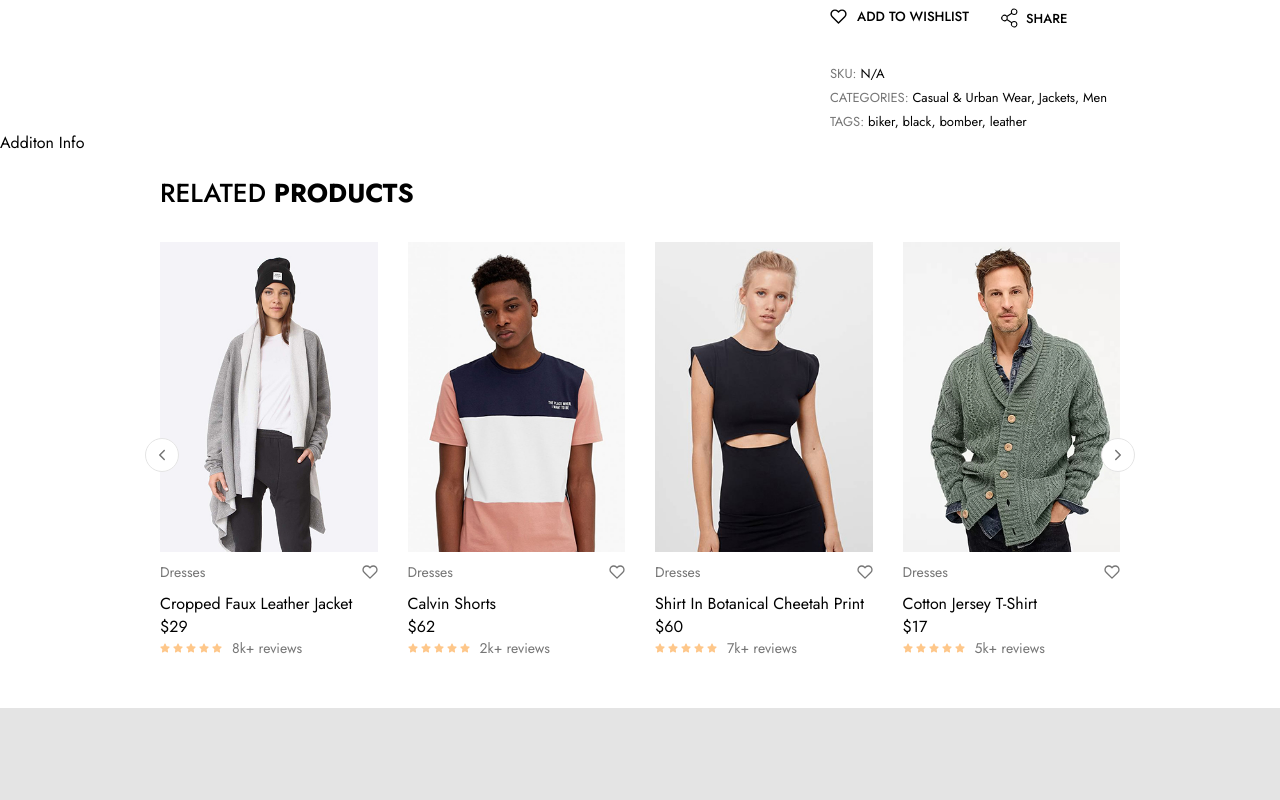
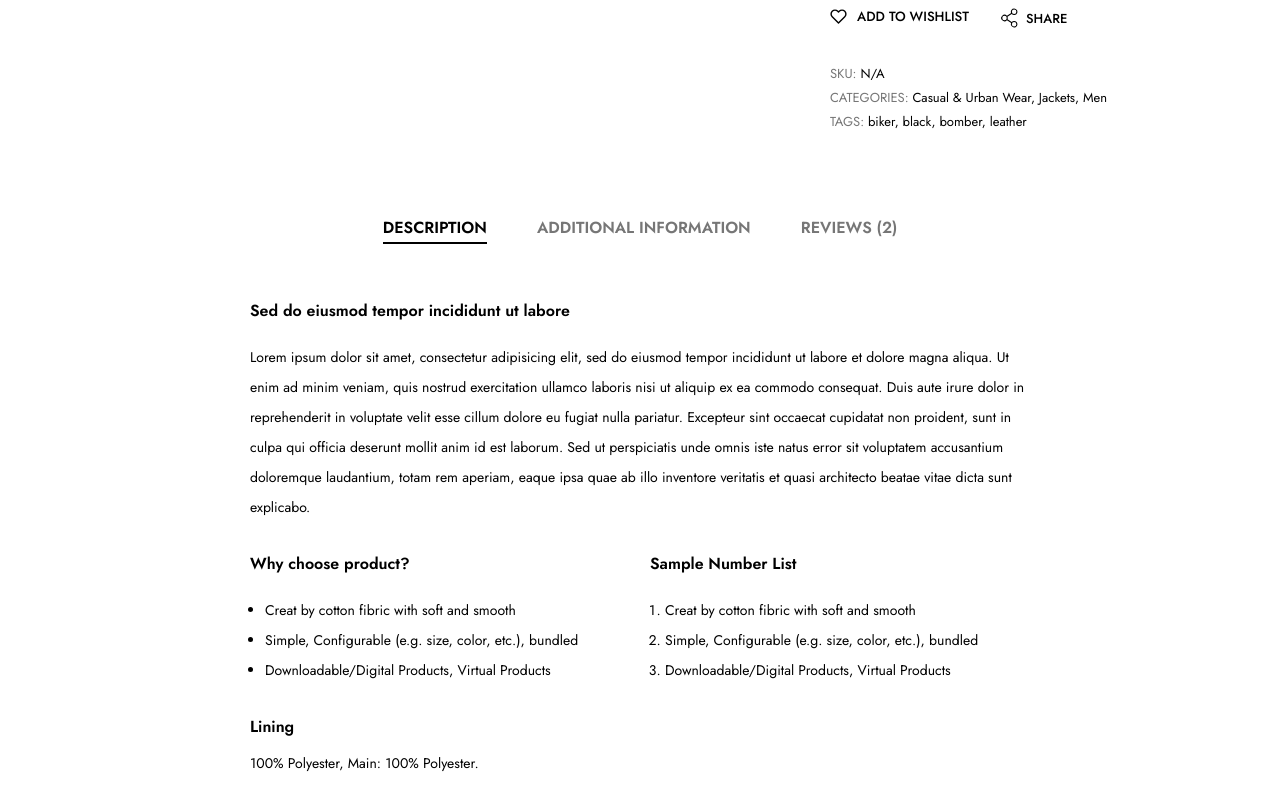
Before and after one commit to toyor009/ShopNow, a React (Create React App) app: page /product in a window 1280 px wide. Shown: the part 660-1460 px from the top of the page. Built offline with nearby package versions, Linux system fonts and the light colour scheme.

Commit message:
"Add tabs for product additional info with description, additional info, and reviews; add state to manage active tab"

```diff
--- a/src/Components/Product/AdditonInfo/AdditionalInfo.css
+++ b/src/Components/Product/AdditonInfo/AdditionalInfo.css
@@ -0,0 +1,155 @@
+.productAdditionalInfo {
+  display: flex;
+  flex-direction: column;
+  align-items: center;
+  gap: 40px;
+  padding: 0 160px;
+  margin: 85px 0;
+}
+
+.productAdditonalInfoContainer {
+  display: flex;
+  flex-direction: column;
+  align-items: center;
+  gap: 60px;
+  padding: 0 90px;
+}
+
+.aiTabs {
+  display: flex;
+  flex-wrap: wrap;
+  align-items: center;
+  justify-content: center;
+  gap: 50px;
+}
+
+.aiTabs p {
+  border: none;
+  cursor: pointer;
+  text-decoration: none;
+  text-transform: uppercase;
+  font-size: 16px;
+  font-weight: 600;
+  position: relative;
+  transition: color 0.3s;
+  color: #767676;
+  text-decoration: none;
+}
+
+.aiTabs p:hover {
+  color: black;
+}
+
+.aiTabs p.aiActive {
+  color: black;
+}
+
+.aiTabs p.aiActive::after {
+  content: "";
+  position: absolute;
+  bottom: -5px;
+  left: 0;
+  width: 100%;
+  height: 2px;
+  background-color: rgb(0, 0, 0);
+}
+
+.aiTabs p:not(.aiActive)::after {
+  content: "";
+  position: absolute;
+  bottom: -5px;
+  left: 0;
+  width: 0;
+  height: 2px;
+  background-color: rgb(0, 0, 0);
+  transition: width 0.2s ease, left 0.2s ease;
+}
+
+.aiTabs p:not(.aiActive):hover::after {
+  width: 100%;
+  left: 0;
+  transition-delay: 0.2s;
+}
+
+/* Tab1 */
+
+.aiTabDescription {
+  display: flex;
+  flex-direction: column;
+  gap: 30px;
+}
+
+.descriptionPara {
+  display: flex;
+  flex-direction: column;
+  gap: 20px;
+}
+
+.descriptionPara h3 {
+  font-size: 16px;
+  font-weight: 600;
+}
+
+.descriptionPara p {
+  font-size: 14px;
+  font-weight: 400;
+  line-height: 30px;
+}
+
+.descriptionPara p ul {
+  padding-left: 15px;
+}
+
+.descriptionPara p ol {
+  padding-left: 15px;
+}
+
+.descriptionParaGrid {
+  display: grid;
+  grid-template-columns: 1fr 1fr;
+  gap: 20px;
+}
+
+/* reponsive */
+
+@media screen and (max-width: 1210px) {
+  .productAdditionalInfo {
+    padding: 0 60px;
+  }
+
+  .productAdditonalInfoContainer {
+    padding: 0 50px;
+  }
+}
+
+@media screen and (max-width: 768px) {
+  .aiTabs p {
+    font-size: 14px;
+  }
+
+  .productAdditonalInfoContainer {
+    padding: 0;
+  }
+
+  .descriptionPara {
+    gap: 15px;
+  }
+
+  .descriptionParaGrid {
+    grid-template-columns: 1fr;
+  }
+}
+
+@media screen and (max-width: 450px) {
+  .productAdditionalInfo {
+    padding: 0 20px;
+  }
+
+  .aiTabs {
+    gap: 20px;
+  }
+
+  .descriptionPara {
+    gap: 10px;
+  }
+}
--- a/src/Components/Product/AdditonInfo/AdditionalInfo.jsx
+++ b/src/Components/Product/AdditonInfo/AdditionalInfo.jsx
@@ -1,8 +1,108 @@
-import React from "react";
+import React, { useState } from "react";
 import "./AdditionalInfo.css";
 
 const AdditionalInfo = () => {
-  return <div>Additon Info</div>;
+  const [activeTab, setActiveTab] = useState("aiTab1");
+
+  const handleTabClick = (tab) => {
+    setActiveTab(tab);
+  };
+
+  return (
+    <div className="productAdditionalInfo">
+      <div className="productAdditonalInfoContainer">
+        <div className="productAdditionalInfoTabs">
+          <div className="aiTabs">
+            <p
+              onClick={() => handleTabClick("aiTab1")}
+              className={activeTab === "aiTab1" ? "aiActive" : ""}
+            >
+              Description
+            </p>
+            <p
+              onClick={() => handleTabClick("aiTab2")}
+              className={activeTab === "aiTab2" ? "aiActive" : ""}
+            >
+              Additional Information
+            </p>
+            <p
+              onClick={() => handleTabClick("aiTab3")}
+              className={activeTab === "aiTab3" ? "aiActive" : ""}
+            >
+              Reviews (2)
+            </p>
+          </div>
+        </div>
+        <div className="productAdditionalInfoContent">
+          {/* Tab1 */}
+
+          {activeTab === "aiTab1" && (
+            <div className="aiTabDescription">
+              <div className="descriptionPara">
+                <h3>Sed do eiusmod tempor incididunt ut labore</h3>
+                <p>
+                  Lorem ipsum dolor sit amet, consectetur adipisicing elit, sed
+                  do eiusmod tempor incididunt ut labore et dolore magna aliqua.
+                  Ut enim ad minim veniam, quis nostrud exercitation ullamco
+                  laboris nisi ut aliquip ex ea commodo consequat. Duis aute
+                  irure dolor in reprehenderit in voluptate velit esse cillum
+                  dolore eu fugiat nulla pariatur. Excepteur sint occaecat
+                  cupidatat non proident, sunt in culpa qui officia deserunt
+                  mollit anim id est laborum. Sed ut perspiciatis unde omnis
+                  iste natus error sit voluptatem accusantium doloremque
+                  laudantium, totam rem aperiam, eaque ipsa quae ab illo
+                  inventore veritatis et quasi architecto beatae vitae dicta
+                  sunt explicabo.
+                </p>
+              </div>
+              <div className="descriptionParaGrid">
+                <div className="descriptionPara">
+                  <h3>Why choose product?</h3>
+                  <p>
+                    <ul>
+                      <li>Creat by cotton fibric with soft and smooth</li>
+                      <li>
+                        Simple, Configurable (e.g. size, color, etc.), bundled
+                      </li>
+                      <li>Downloadable/Digital Products, Virtual Products</li>
+                    </ul>
+                  </p>
+                </div>
+                <div className="descriptionPara">
+                  <h3>Sample Number List</h3>
+                  <p>
+                    <ol>
+                      <li>Creat by cotton fibric with soft and smooth</li>
+                      <li>
+                        Simple, Configurable (e.g. size, color, etc.), bundled
+                      </li>
+                      <li>Downloadable/Digital Products, Virtual Products</li>
+                    </ol>
+                  </p>
+                </div>
+              </div>
+              <div className="descriptionPara">
+                <h3>Lining</h3>
+                <p style={{ marginTop: "-10px" }}>
+                  100% Polyester, Main: 100% Polyester.
+                </p>
+              </div>
+            </div>
+          )}
+
+          {/* Tab2 */}
+
+          {activeTab === "aiTab1" && (
+            <div className="aiTabAdditionalInfo"></div>
+          )}
+
+          {/* Tab3 */}
+
+          {activeTab === "aiTab1" && <div className="aiTabReview"></div>}
+        </div>
+      </div>
+    </div>
+  );
 };
 
 export default AdditionalInfo;
```
